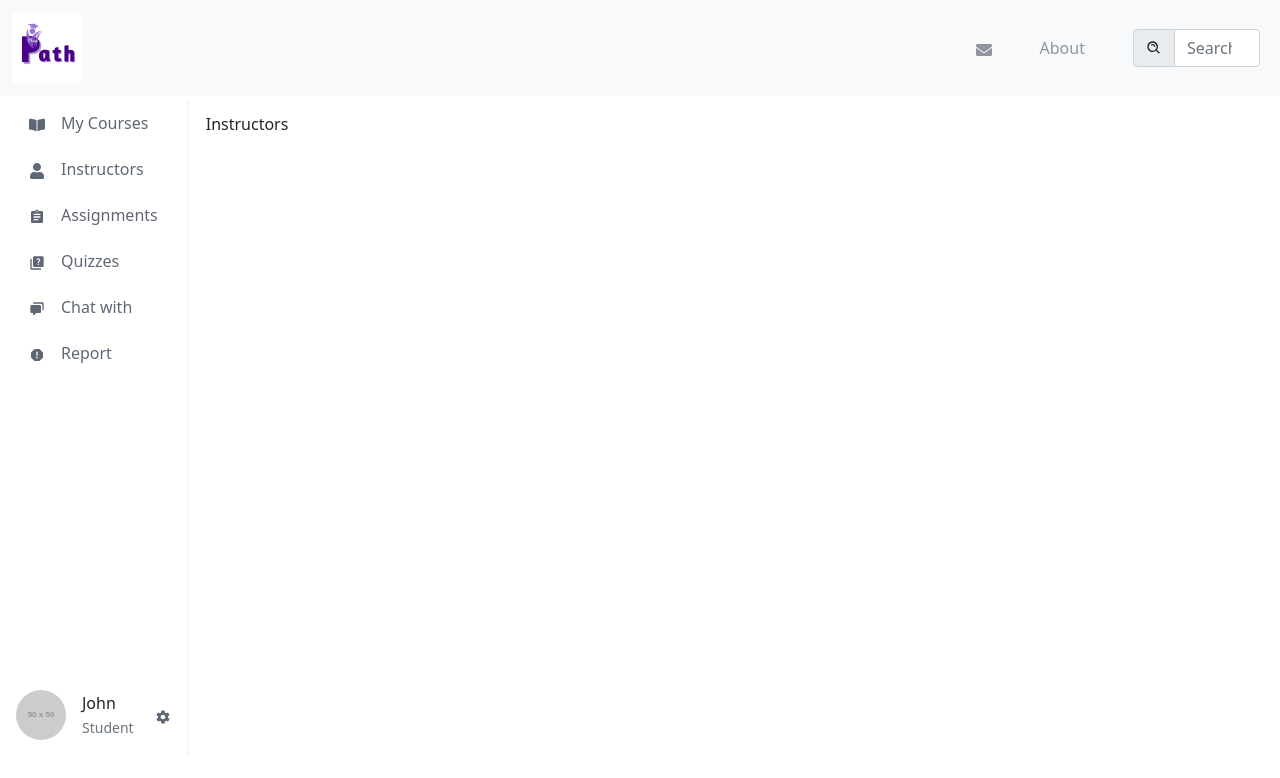
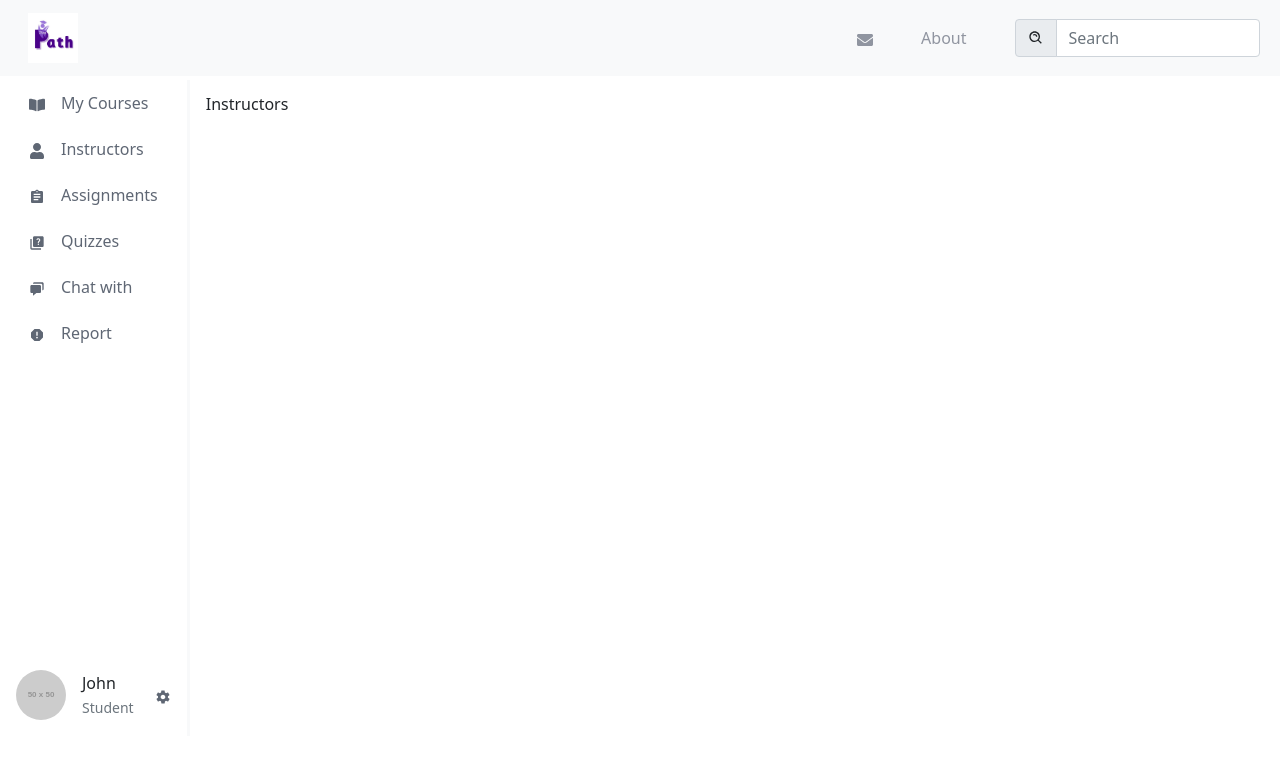
Before and after one commit to Final-Project-CS599/front-end, a React (Vite) app: page /student/instructors in a window 1280 px wide. Shown: the top 778 px of the page. Built offline with nearby package versions, Linux system fonts and the light colour scheme.

Commit message:
added responsive nav bar

```diff
--- a/src/layout/MobileNav.jsx
+++ b/src/layout/MobileNav.jsx
@@ -22,7 +22,7 @@ const MobileNav = () => {
         </button>
 
         <Link className="navbar-brand mx-auto text-decoration-none" to="/">
-          <img src={Logo} alt="logo" width={'70px'} height={'70px'} />
+          <img src={Logo} alt="logo" width={'50px'} height={'50px'} />
         </Link>
         <button
           className="btn  d-lg-none position-absolute end-0 m-2"
--- a/src/layout/NavBar.jsx
+++ b/src/layout/NavBar.jsx
@@ -7,8 +7,8 @@ const NavBar = () => {
   return (
     <nav className="navbar d-none d-lg-flex navbar-expand-lg navbar-light bg-light w-100 ">
       <div className="container-fluid">
-        <Link className="navbar-brand text-decoration-none" to="/">
-          <img src={Logo} alt="logo" width={'70px'} height={'70px'} />
+        <Link className="navbar-brand text-decoration-none ms-3" to="/">
+          <img src={Logo} alt="logo" width={'50px'} height={'50px'} />
         </Link>
         <button
           className="navbar-toggler"
@@ -23,14 +23,17 @@ const NavBar = () => {
         </button>
         <div className="collapse navbar-collapse" id="navbarSupportedContent">
           <ul className="navbar-nav me-auto mb-2 mb-lg-0"></ul>
-          <form className="d-flex flex-sm-column flex-lg-row gap-sm-3 gap-lg-5 align-items-sm-start align-items-lg-center w-25">
+          <form
+            className="d-flex flex-sm-column flex-lg-row gap-sm-3 gap-lg-5 align-items-sm-start align-items-lg-center "
+            style={{ width: '35%' }}
+          >
             <NavLink className="text-decoration-none" to="/student/messages">
               <FaEnvelope color="#9095a0" />
             </NavLink>
             <NavLink className="text-decoration-none" to="/about" style={{ color: '#9095a0' }}>
               About
             </NavLink>
-            <div className="input-group flex-nowrap">
+            <div className="input-group flex-nowrap w-75">
               <span className="input-group-text" id="addon-wrapping">
                 <BiSearchAlt />
               </span>
```
